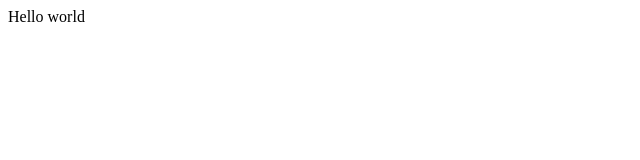
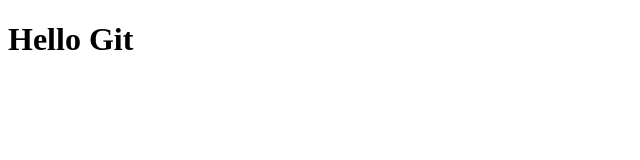
Before and after one commit to captainmarshal01/git-practice, a plain HTML site: page index.html in a window 1280 px wide. Shown: the whole page, without its empty margins (0-640 px from the left). Drawn offline with Linux system fonts and the light colour scheme.

Commit message:
some changes

```diff
--- a/index.html
+++ b/index.html
@@ -9,7 +9,9 @@
 </head>
 
 <body>
-  Hello world
+  <h1>Hello Git</h1>
+
+
   <script src="script.js"></script>
 </body>
 
```
